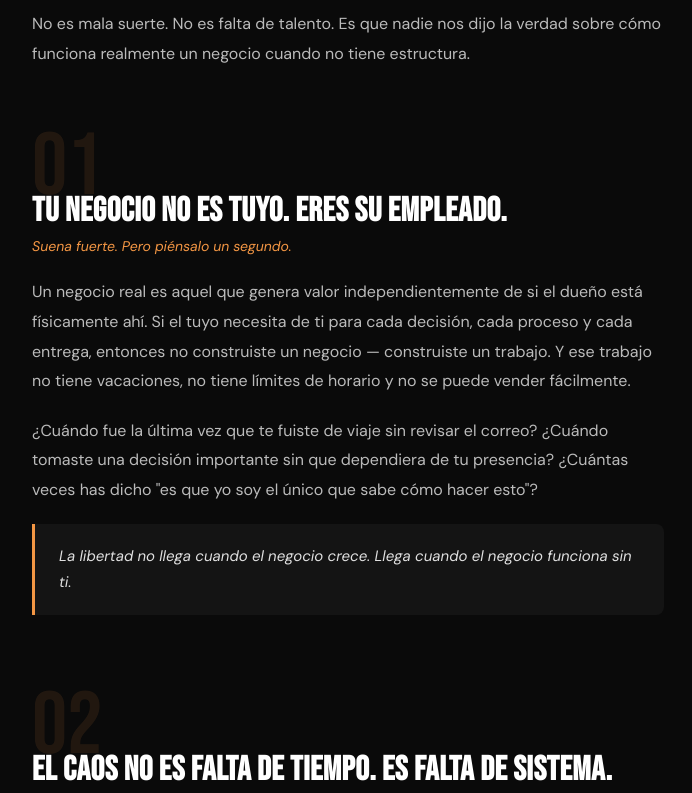
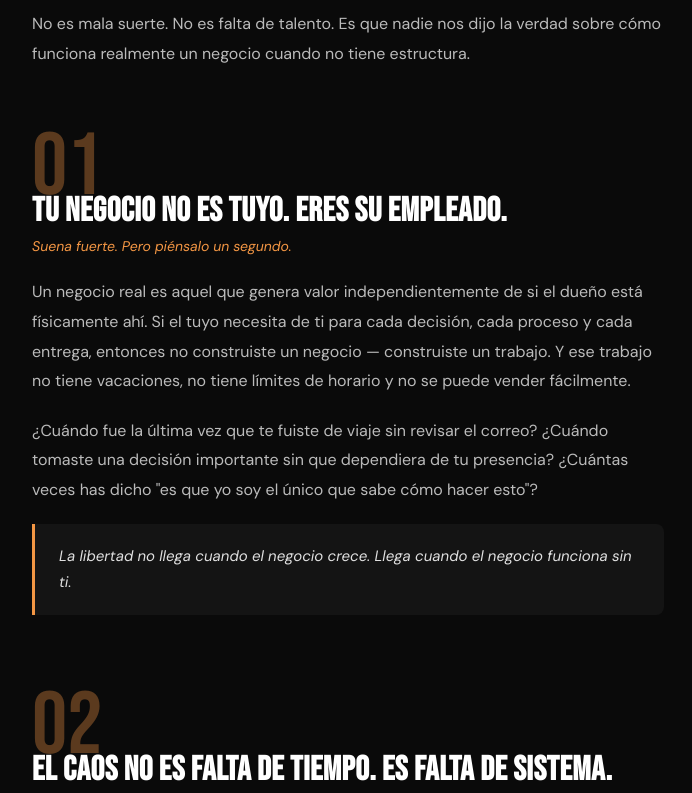
Before and after one commit to Libera360/Libera360-app, a website: page public/dueno-atrapado.html in a window 1280 px wide. Shown: the part 900-1693 px from the top of the page, without its empty margins (292-984 px from the left). Drawn offline with Linux system fonts and the light colour scheme.

Commit message:
fix: numeros verdades mas visibles

```diff
--- a/public/dueno-atrapado.html
+++ b/public/dueno-atrapado.html
@@ -94,7 +94,7 @@
     .verdad-num {
       font-family: 'Bebas Neue', sans-serif;
       font-size: 88px; line-height: 1;
-      color: rgba(243,150,68,0.1);
+      color: rgba(243,150,68,0.35);
       margin-bottom: -22px;
     }
     .verdad-titulo {
```
